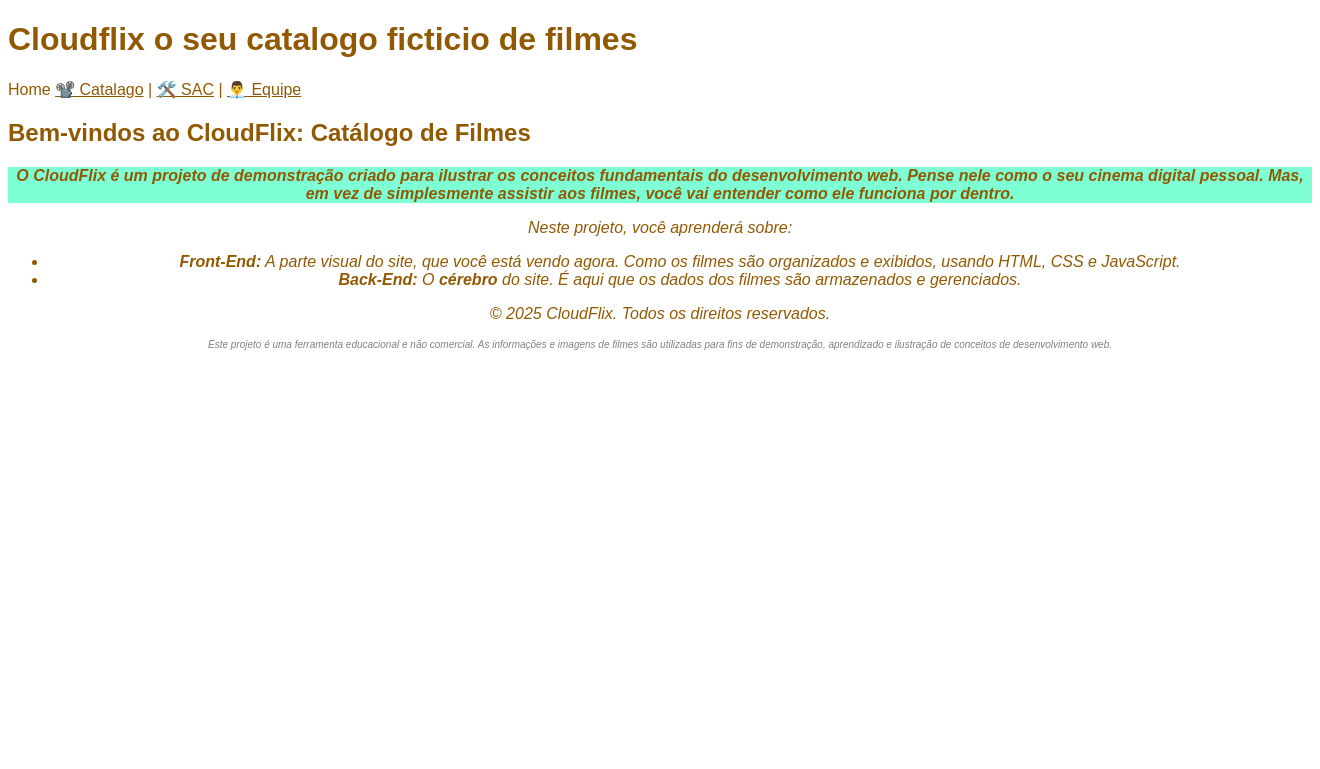
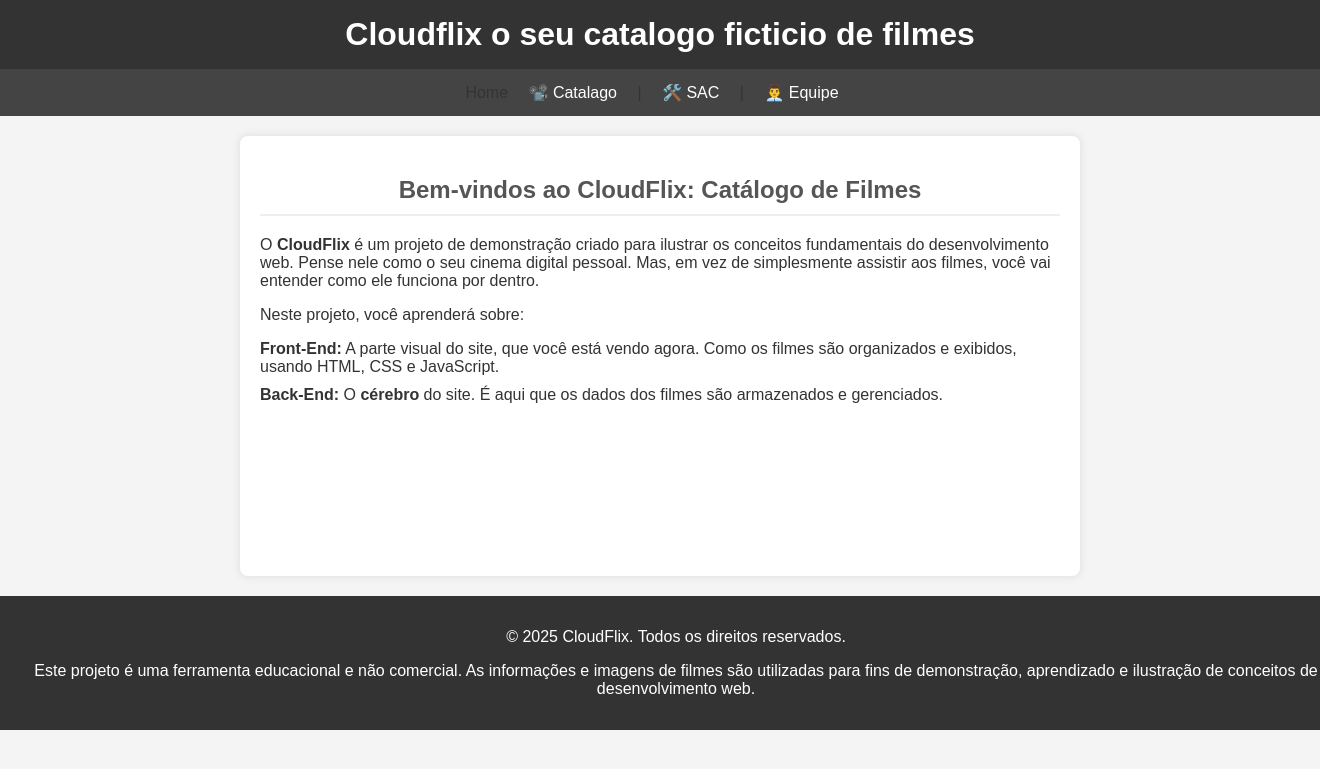
Before and after one commit to ThiagooDJesus/ARA0062-cloudflix-segunda, a PHP site: page / in a window 1320 px wide. Shown: the top 769 px of the page. Run offline with PHP 8.4, Linux system fonts and the light colour scheme.

Commit message:
mais-CSS

```diff
--- a/css/style.css
+++ b/css/style.css
@@ -1,16 +1,136 @@
-    *{
-        font-family: Arial, Helvetica, sans-serif;
-        color: rgb(146, 89, 3);
-    }
-    p,ul{
-        text-align: center;
-        font-style: italic;
-    }
-    p.paragrafo-cinza{
-        color: gray;
-        font-size: x-small;
-    }
-    #p1{
-        background-color: aquamarine;
-        font-weight: bolder;
-    }
+body {
+    font-family: Arial, sans-serif;
+    margin: 0;
+    padding: 0;
+    background-color: #f4f4f4;
+    color: #333;
+}
+
+header {
+    background-color: #333;
+    color: white;
+    padding: 1rem;
+    text-align: center;
+}
+
+h1 {
+    margin: 0;
+}
+
+nav {
+    background-color: #444;
+    overflow: hidden;
+    text-align: center;
+}
+
+nav a {
+    display: inline-block;
+    color: white;
+    text-align: center;
+    padding: 14px 16px;
+    text-decoration: none;
+}
+
+nav a:hover {
+    background-color: #575757;
+}
+
+nav b {
+    color: white;
+    padding: 0 1rem;
+    text-decoration: none;
+}
+
+main {
+    padding: 20px;
+    max-width: 800px;
+    margin: 20px auto;
+    background-color: white;
+    border-radius: 8px;
+    box-shadow: 0 0 10px rgba(0, 0, 0, 0.1);
+    min-height: 400px;
+}
+
+h2 {
+    text-align: center;
+    color: #555;
+    border-bottom: 2px solid #eee;
+    padding-bottom: 10px;
+}
+
+footer {
+    background-color: #333;
+    color: white;
+    text-align: center;
+    padding: 1rem;
+    /* position: fixed; */
+    bottom: 0;
+    width: 100%;
+}
+
+form {
+    max-width: 500px;
+    margin: 0 auto;
+    padding: 20px;
+    border: 1px solid #ccc;
+    border-radius: 5px;
+}
+
+label {
+    display: block;
+    margin-bottom: 5px;
+    font-weight: bold;
+}
+
+ul {
+    list-style-type: none;
+    padding: 0;
+}
+
+li {
+    margin-bottom: 10px;
+}
+
+input[type="text"],
+input[type="email"],
+textarea {
+    width: 100%;
+    padding: 8px;
+    margin-bottom: 10px;
+    border: 1px solid #ccc;
+    border-radius: 4px;
+    box-sizing: border-box; /* Garante que o padding não afeta a largura total */
+}
+
+button {
+    background-color: #333;
+    color: white;
+    padding: 10px 15px;
+    border: none;
+    border-radius: 4px;
+    cursor: pointer;
+}
+
+button:hover {
+    background-color: #575757;
+}
+
+table {
+    width: 100%;
+    border-collapse: collapse;
+    margin-top: 20px;
+}
+
+th, td {
+    padding: 12px;
+    text-align: center;
+    border: 1px solid #ddd;
+}
+
+thead {
+    background-color: #f0f0f0;
+}
+
+td img {
+    border-radius: 5px;
+}
```
